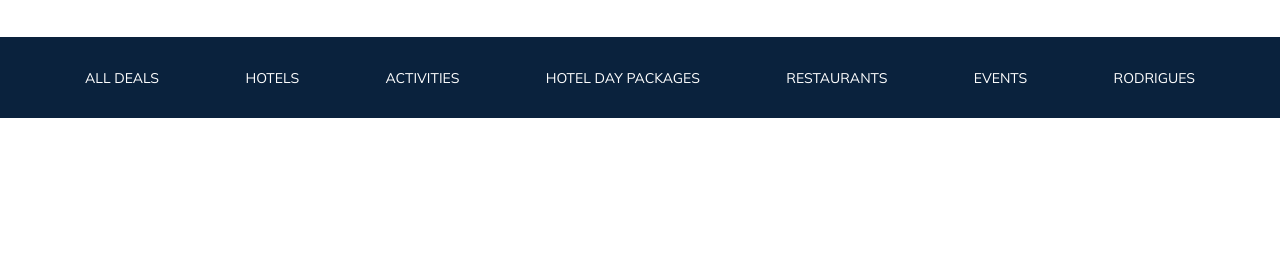
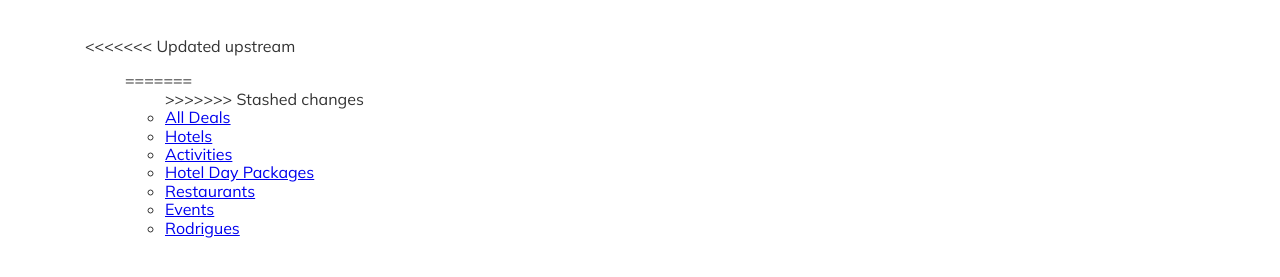
Before and after one commit to kilokid/Best-Tour-Plan, a plain HTML site: page index.html in a window 1280 px wide. Shown: the part 83-360 px from the top of the page. Drawn offline with Linux system fonts and the light colour scheme.

Commit message:
test otkat

```diff
--- a/index.html
+++ b/index.html
@@ -28,9 +28,13 @@
                     </a>
             </div>
         </div>
-        <div class="navbar-menu">
+        <div class="navbar-bottom">
             <div class="container">
-                <ul class="navbar-menu__links">
+<<<<<<< Updated upstream
+                <ul>
+=======
+                <ul class="navbar-menu">
+>>>>>>> Stashed changes
                     <li class="navbar-menu__item"><a href="#" class="navbar-menu__link">All Deals</a></li>
                     <li class="navbar-menu__item"><a href="#" class="navbar-menu__link">Hotels</a></li>
                     <li class="navbar-menu__item"><a href="#" class="navbar-menu__link">Activities</a></li>
--- a/sass/_variables.sass
+++ b/sass/_variables.sass
@@ -1,4 +1,3 @@
 $light: #fff
 $text-color: #333333
 $primary: #EC1F46
-$bgc-dark: #0A223D
--- a/sass/blocks/_header.sass
+++ b/sass/blocks/_header.sass
@@ -49,9 +49,10 @@
         margin-left: 18px
         line-height: 18px
         color: $text-color
-.navbar-menu
-    background-color: $bgc-dark
-    &__links
+<<<<<<< Updated upstream
+=======
+
+    &__menu
         display: flex
         align-items: center
         justify-content: space-between
@@ -64,3 +65,4 @@
         font-size: 14px
         line-height: 18px
         text-transform: uppercase
+>>>>>>> Stashed changes
```
Also changed, not shown: css/style.css, 1 other file.
